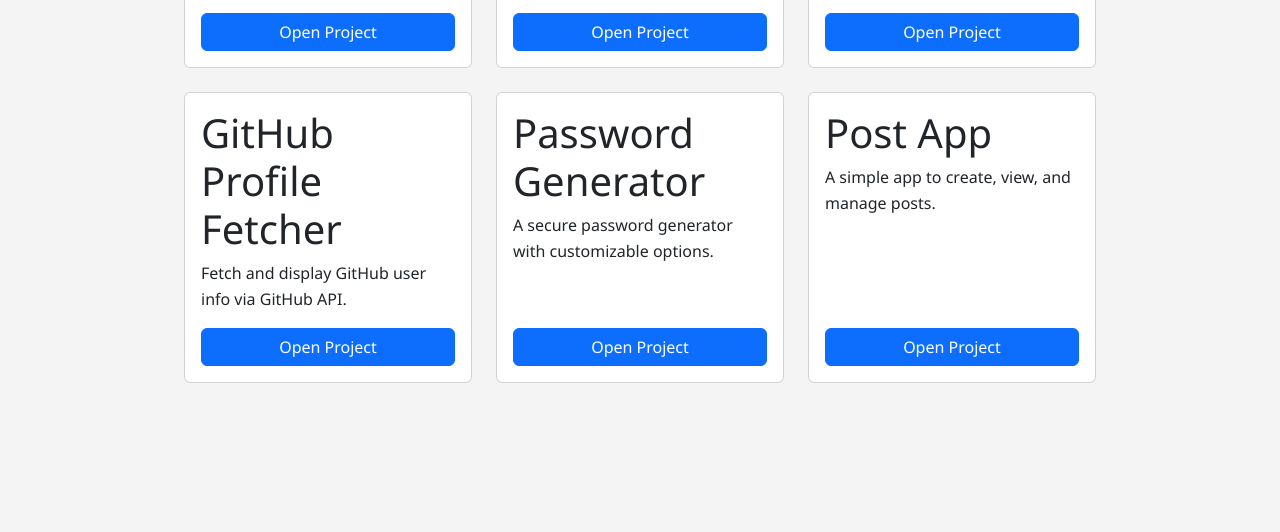
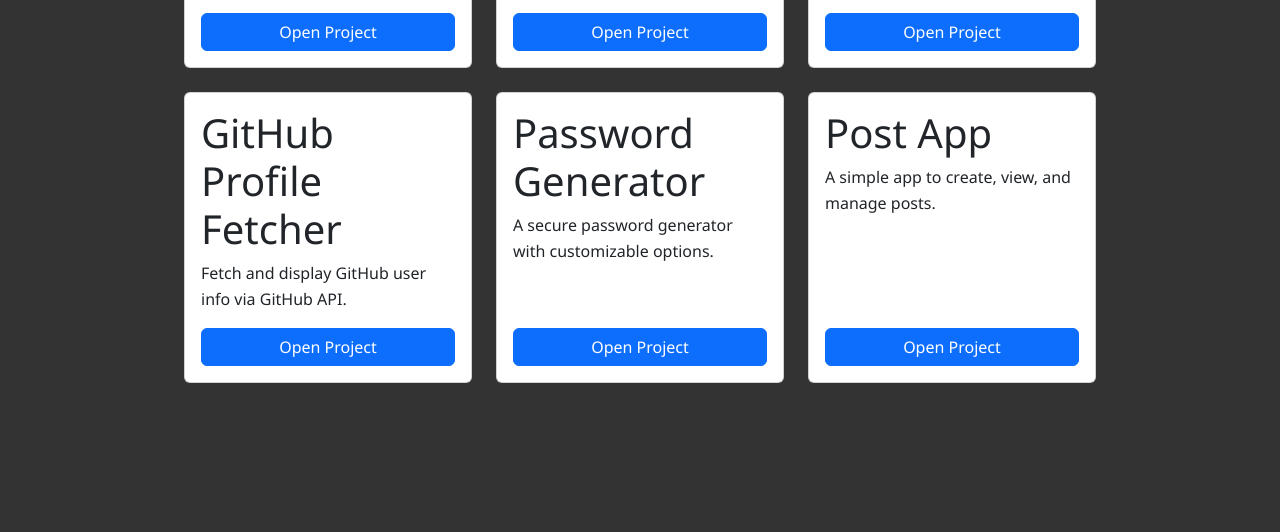
Before and after one commit to ayanhabib67/MyPortfolio, a plain HTML site: page index.html in a window 1280 px wide. Shown: the part 676-1208 px from the top of the page. Drawn offline with nearby package versions, Linux system fonts and the light colour scheme.

Commit message:
Update style.css

```diff
--- a/style.css
+++ b/style.css
@@ -7,7 +7,7 @@
       font-family: 'Segoe UI', sans-serif;
 line-height: 1.6;
 color: #333;
-background: #f4f4f4;
+background: #333;
 }
 header {
 background: #111;
```
